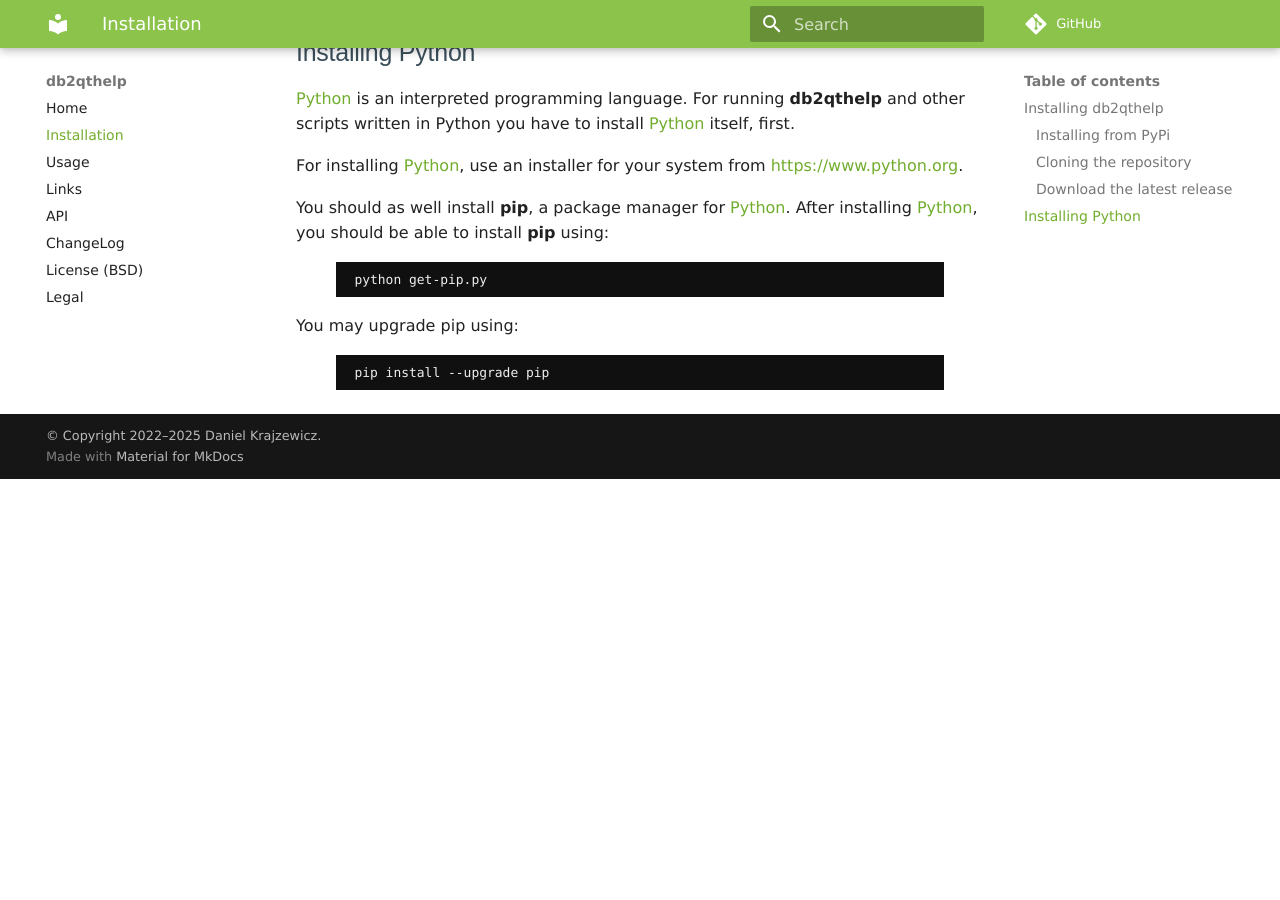
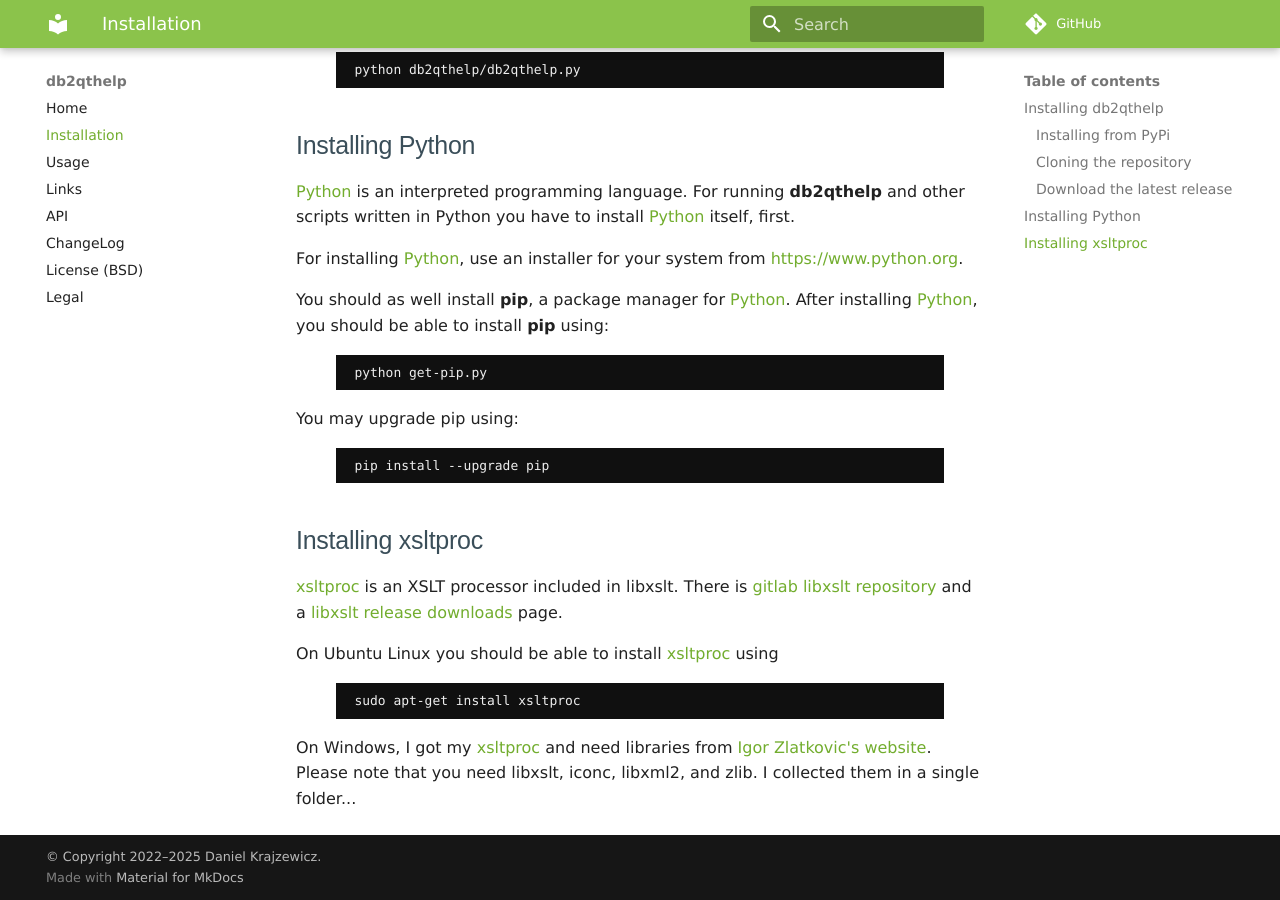
Before and after one commit to dkrajzew/db2qthelp, an MkDocs documentation site: the page built from docs/install.md, in a window 1280 px wide and 900 px high, scrolled down 1468 px. Built offline with MkDocs 1.6.1 and Material for MkDocs 9.7.7, drawn with Linux system fonts in a browser that asks for light colours; comment, search, counter and statistics services are not loaded; before the commit the page ends 1947 px from its top, so only the background shows below that; some of the changed text lies outside the part shown.

Commit message:
added information about xsltproc

````diff
--- a/docs/install.md
+++ b/docs/install.md
@@ -1,6 +1,8 @@
 # Download and Installation
 
 __db2qthelp__ is a [Python](https://www.python.org/) script. To run it, you must have [Python](https://www.python.org/) installed. If you have not installed [Python](https://www.python.org/), yet, please read instructions on installing [Python](https://www.python.org/) first (see below).
+
+Assuming that you are interested in [DocBook](https://docbook.org/), you are probably aware of [xsltproc](https://gitlab.gnome.org/GNOME/libxslt) as a processing tool. In case your [DocBook](https://docbook.org/) document is not yet converted, you will need [xsltproc](https://gitlab.gnome.org/GNOME/libxslt). Please see below for a brief information about installing [xsltproc](https://gitlab.gnome.org/GNOME/libxslt).
 
 
 ## Installing db2qthelp
@@ -77,3 +79,15 @@ You may upgrade pip using:
 ```console
 pip install --upgrade pip
 ```
+
+## Installing xsltproc
+
+[xsltproc](https://gitlab.gnome.org/GNOME/libxslt) is an XSLT processor included in libxslt. There is [gitlab libxslt repository](https://gitlab.gnome.org/GNOME/libxslt) and a [libxslt release downloads](https://download.gnome.org/sources/libxslt/) page.
+
+On Ubuntu Linux you should be able to install [xsltproc](https://gitlab.gnome.org/GNOME/libxslt) using
+
+```console
+sudo apt-get install xsltproc
+```
+
+On Windows, I got my [xsltproc](https://gitlab.gnome.org/GNOME/libxslt) and need libraries from [Igor Zlatkovic's website](https://www.zlatkovic.com/libxml.en.html). Please note that you need libxslt, iconc, libxml2, and zlib. I collected them in a single folder...
````
Also changed, not shown: docs/legal.md (+2 -0 lines).
